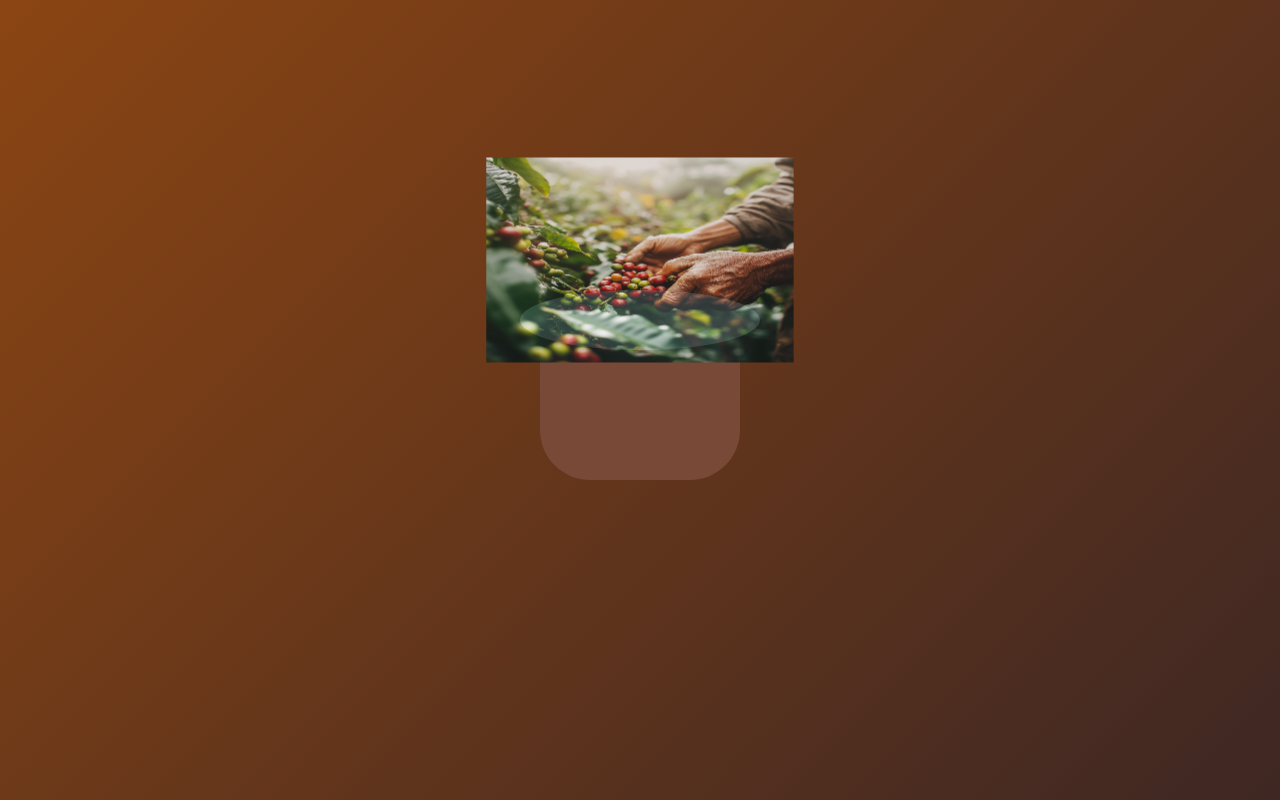
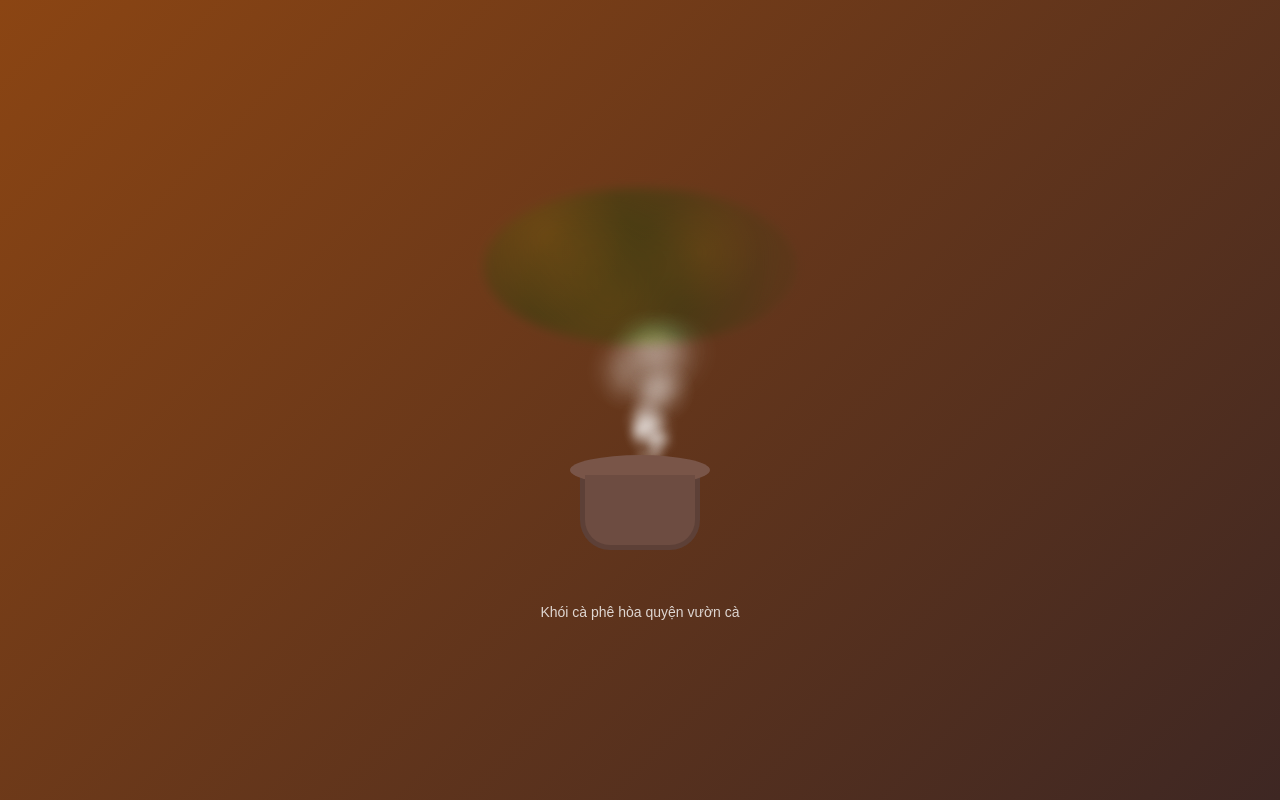
Before and after one commit to focustimewithcake/123, a plain HTML site: page index.html in a window 1280 px wide. Drawn offline with Linux system fonts and the light colour scheme.

Commit message:
Update title and enhance coffee smoke effect

```diff
--- a/index.html
+++ b/index.html
@@ -3,100 +3,254 @@
 <head>
     <meta charset="UTF-8">
     <meta name="viewport" content="width=device-width, initial-scale=1.0">
-    <title>Hiệu Ứng Khói Cà Phê</title>
+    <title>Hiệu Ứng Khói Cà Phê Động</title>
     <style>
-        body {
+        * {
             margin: 0;
             padding: 0;
+            box-sizing: border-box;
+        }
+
+        body {
             background: linear-gradient(135deg, #8B4513, #3E2723);
-            height: 100vh;
+            min-height: 100vh;
             display: flex;
             justify-content: center;
             align-items: center;
-            font-family: Arial, sans-serif;
+            font-family: 'Arial', sans-serif;
+            overflow: hidden;
         }
 
-        .coffee-container {
+        .scene {
             position: relative;
-            text-align: center;
+            width: 400px;
+            height: 500px;
         }
 
         .coffee-cup {
-            width: 200px;
-            height: 160px;
-            background: #774936;
-            border-radius: 0 0 50px 50px;
-            position: relative;
-            margin: 0 auto;
+            position: absolute;
+            bottom: 100px;
+            left: 50%;
+            transform: translateX(-50%);
+            width: 120px;
+            height: 80px;
+            background: #5D4037;
+            border-radius: 0 0 30px 30px;
+            z-index: 10;
         }
 
-        .coffee-cup:before {
+        .coffee-cup::before {
             content: '';
             position: absolute;
-            width: 240px;
-            height: 60px;
+            top: -15px;
+            left: -10px;
+            right: -10px;
+            height: 30px;
+            background: #795548;
             border-radius: 50%;
-            background: #E0D0C0;
-            top: -30px;
-            left: -20px;
         }
 
+        .coffee-liquid {
+            position: absolute;
+            top: 5px;
+            left: 5px;
+            right: 5px;
+            height: 70px;
+            background: #6D4C41;
+            border-radius: 0 0 25px 25px;
+        }
+
+        /* Hiệu ứng khói particles */
         .smoke-container {
             position: absolute;
-            top: -150px;
+            bottom: 180px;
             left: 50%;
             transform: translateX(-50%);
+            width: 200px;
+            height: 200px;
         }
 
-        .smoke-image {
-            width: 300px;
-            height: 200px;
-            opacity: 0.8;
-            animation: float 4s ease-in-out infinite;
+        .smoke-particle {
+            position: absolute;
+            background:
+                radial-gradient(circle at 30% 30%,
+                    rgba(255,255,255,0.8) 0%,
+                    rgba(255,255,255,0.4) 20%,
+                    rgba(255,255,255,0.2) 40%,
+                    transparent 70%);
+            border-radius: 50%;
+            filter: blur(8px);
+            opacity: 0;
         }
 
-        @keyframes float {
-            0%, 100% { transform: translateY(0) scale(1); }
-            50% { transform: translateY(-20px) scale(1.05); }
+        /* Animation cho các particle khói */
+        @keyframes smokeRise1 {
+            0% {
+                transform: translate(0, 0) scale(0.5);
+                opacity: 0.8;
+            }
+            50% {
+                transform: translate(-10px, -60px) scale(1.2);
+                opacity: 0.6;
+            }
+            100% {
+                transform: translate(-20px, -120px) scale(1.8);
+                opacity: 0;
+            }
         }
 
-        .garden-overlay {
+        @keyframes smokeRise2 {
+            0% {
+                transform: translate(0, 0) scale(0.5);
+                opacity: 0.8;
+            }
+            50% {
+                transform: translate(15px, -70px) scale(1.3);
+                opacity: 0.5;
+            }
+            100% {
+                transform: translate(25px, -140px) scale(2);
+                opacity: 0;
+            }
+        }
+
+        @keyframes smokeRise3 {
+            0% {
+                transform: translate(0, 0) scale(0.6);
+                opacity: 0.7;
+            }
+            50% {
+                transform: translate(-5px, -80px) scale(1.4);
+                opacity: 0.4;
+            }
+            100% {
+                transform: translate(-10px, -160px) scale(2.2);
+                opacity: 0;
+            }
+        }
+
+        /* Vườn cà phê minh họa trong khói */
+        .coffee-garden {
             position: absolute;
-            top: 0;
+            top: 50px;
+            left: 50%;
+            transform: translateX(-50%);
+            width: 300px;
+            height: 150px;
+            opacity: 0.7;
+            mix-blend-mode: overlay;
+            background:
+                radial-gradient(circle at 20% 30%,
+                    rgba(139, 195, 74, 0.6) 0%,
+                    rgba(56, 142, 60, 0.4) 30%,
+                    transparent 70%),
+                radial-gradient(circle at 70% 40%,
+                    rgba(139, 195, 74, 0.5) 0%,
+                    rgba(56, 142, 60, 0.3) 25%,
+                    transparent 65%),
+                radial-gradient(circle at 40% 70%,
+                    rgba(139, 195, 74, 0.7) 0%,
+                    rgba(56, 142, 60, 0.5) 35%,
+                    transparent 75%);
+            filter: blur(5px);
+            border-radius: 50%;
+            animation: gardenFloat 8s ease-in-out infinite;
+        }
+
+        @keyframes gardenFloat {
+            0%, 100% {
+                transform: translateX(-50%) translateY(0) scale(1);
+            }
+            50% {
+                transform: translateX(-50%) translateY(-10px) scale(1.05);
+            }
+        }
+
+        .title {
+            position: absolute;
+            bottom: 30px;
             left: 0;
             width: 100%;
-            height: 100%;
-            mix-blend-mode: overlay;
-            opacity: 0.7;
+            text-align: center;
+            color: rgba(255, 255, 255, 0.8);
+            font-size: 14px;
+            font-weight: 300;
         }
     </style>
 </head>
 <body>
-    <div class="coffee-container">
-        <div class="coffee-cup"></div>
-        <div class="smoke-container">
-            <!-- THAY THẾ LINK ẢNH CỦA BẠN VÀO ĐÂY -->
-            <img src="https://raw.githubusercontent.com/focustimewithcake/123/191f0918cb081bf6037df9ca77221be923a091a2/IMG_4783.jpeg" alt="Khói hình vườn cà" class="smoke-image">
-            <div class="garden-overlay"></div>
+    <div class="scene">
+        <div class="coffee-cup">
+            <div class="coffee-liquid"></div>
         </div>
+
+        <div class="smoke-container" id="smokeContainer">
+            <!-- Các particle khói sẽ được tạo bằng JavaScript -->
+        </div>
+
+        <div class="coffee-garden"></div>
+        <div class="title">Khói cà phê hòa quyện vườn cà</div>
     </div>
 
     <script>
-        // Hiệu ứng chuyển động ngẫu nhiên cho khói
-        const smokeImage = document.querySelector('.smoke-image');
+        const smokeContainer = document.getElementById('smokeContainer');
+        const animations = ['smokeRise1', 'smokeRise2', 'smokeRise3'];
 
-        function animateSmoke() {
-            const randomX = (Math.random() - 0.5) * 10;
-            const randomY = (Math.random() - 0.5) * 5;
-            const randomScale = 1 + (Math.random() - 0.5) * 0.1;
+        function createSmokeParticle() {
+            const particle = document.createElement('div');
+            particle.className = 'smoke-particle';
 
-            smokeImage.style.transform = `translate(${randomX}px, ${randomY}px) scale(${randomScale})`;
+            // Kích thước ngẫu nhiên
+            const size = Math.random() * 40 + 20;
+            particle.style.width = `${size}px`;
+            particle.style.height = `${size}px`;
 
-            requestAnimationFrame(animateSmoke);
+            // Vị trí bắt đầu ngẫu nhiên
+            const startX = (Math.random() - 0.5) * 40;
+            particle.style.left = `calc(50% + ${startX}px)`;
+            particle.style.bottom = '0px';
+
+            // Chọn animation ngẫu nhiên
+            const animationName = animations[Math.floor(Math.random() * animations.length)];
+            const duration = Math.random() * 4 + 6; // 6-10 giây
+            const delay = Math.random() * 2;
+
+            particle.style.animation = `${animationName} ${duration}s ease-in-out ${delay}s infinite`;
+
+            smokeContainer.appendChild(particle);
+
+            // Tự động xóa particle sau khi animation kết thúc
+            setTimeout(() => {
+                if (particle.parentNode) {
+                    particle.parentNode.removeChild(particle);
+                }
+            }, (duration + delay) * 1000);
         }
 
-        // Bắt đầu animation
-        animateSmoke();
+        // Tạo particles liên tục
+        function generateSmoke() {
+            createSmokeParticle();
+            setTimeout(generateSmoke, 200); // Tạo particle mới mỗi 200ms
+        }
+
+        // Bắt đầu tạo khói
+        generateSmoke();
+
+        // Thêm hiệu ứng cho vườn cà phê
+        const garden = document.querySelector('.coffee-garden');
+        let scale = 1;
+        let scaleDirection = 0.001;
+
+        function animateGarden() {
+            scale += scaleDirection;
+            if (scale > 1.1 || scale < 0.95) {
+                scaleDirection *= -1;
+            }
+            garden.style.transform = `translateX(-50%) scale(${scale})`;
+            requestAnimationFrame(animateGarden);
+        }
+
+        animateGarden();
     </script>
 </body>
 </html>
```
